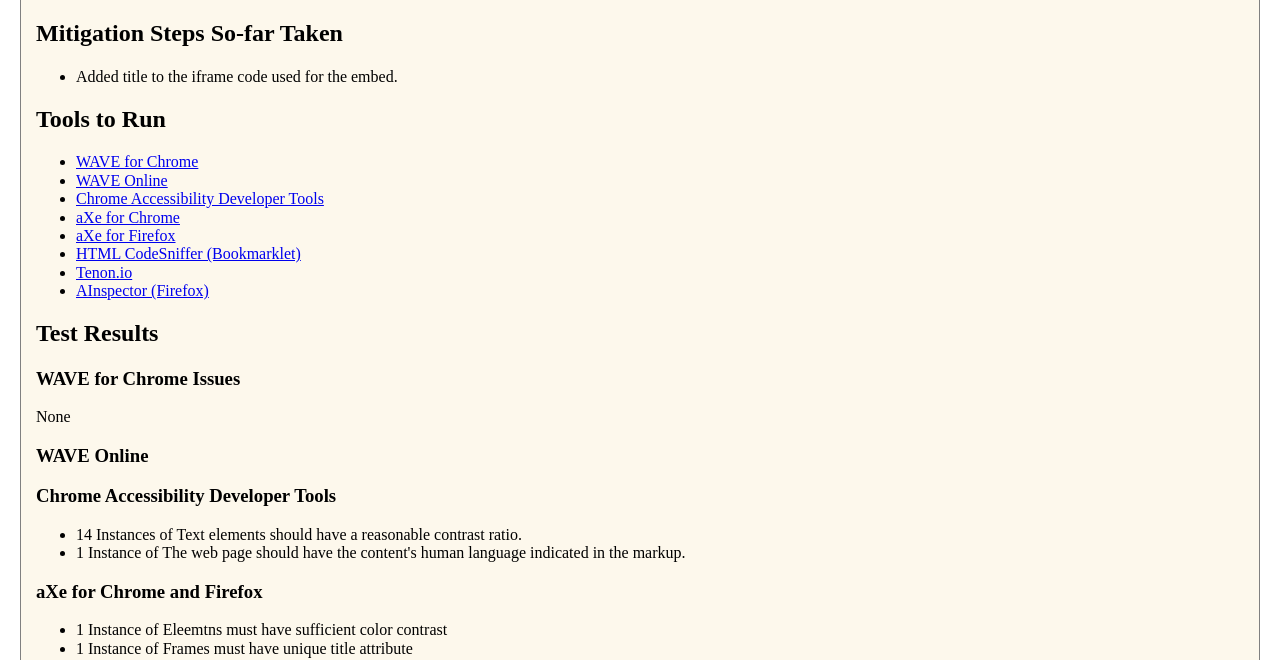
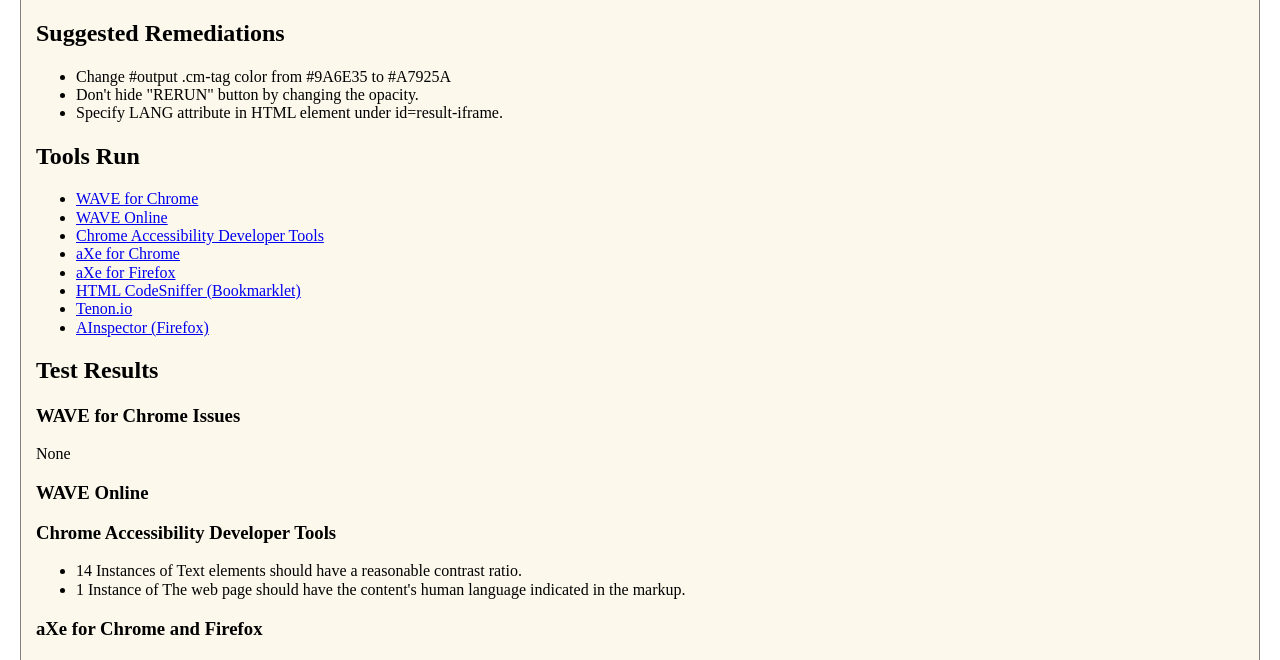
Before and after one commit to a11yNot/a11yNot.github.io, a Jekyll site: the page built from codepenEmbed.html, in a window 1280 px wide and 900 px high, scrolled down 230 px, cut to the strip 240-900 px from the top of the window. Built offline with Jekyll 4.4.1, drawn with Linux system fonts in a browser that asks for light colours; nearby versions of some CDN libraries; some of the changed text lies outside the part shown.

Commit message:
updating codepen embed

```diff
--- a/codepenEmbed.html
+++ b/codepenEmbed.html
@@ -4,15 +4,16 @@
 ---
 
 <h2>Embedded Code</h2>
-<iframe height='268' scrolling='no' src='//codepen.io/garcialo/embed/avWKKE/?height=268&theme-id=0&default-tab=result' title="embed codepen" frameborder='no' allowtransparency='true' allowfullscreen='true' style='width: 100%;'></iframe>
+<iframe height='268' scrolling='no' src='//codepen.io/garcialo/embed/avWKKE/?height=268&theme-id=8&default-tab=html' frameborder='no' allowtransparency='true' allowfullscreen='true' style='width: 100%;'></iframe>
 
-<h2>Mitigation Steps So-far Taken</h2>
+<h2>Suggested Remediations</h2>
 		<ul>
-	<li>Added title to the iframe code used for the embed.
+			<li>Change #output .cm-tag color from #9A6E35 to #A7925A
+			<li>Don't hide "RERUN" button by changing the opacity.
+			<li>Specify LANG attribute in HTML element under id=result-iframe.
 		</ul>
 
-<h2>Tools to Run</h2>
-
+<h2>Tools Run</h2>
 	<ul>
 		<li><a href="https://chrome.google.com/webstore/detail/wave-evaluation-tool/jbbplnpkjmmeebjpijfedlgcdilocofh">WAVE for Chrome</a>
 		<li><a href="http://wave.webaim.org/">WAVE Online</a>
@@ -38,24 +39,18 @@
 
 	<h3>aXe for Chrome and Firefox</h3>
 		<ul>
-	<li>1 Instance of Eleemtns must have sufficient color contrast
+			<li>1 Instance of Elements must have sufficient color contrast
 			<li>1 Instance of Frames must have unique title attribute
 			<li>1 Instance of HTML element must have a valid lang attribute
 		</ul>
 
 	<h3>HTML CodeSniffer</h3>
-<ul>
-	<li>4 Instances of Insufficient Contrast
-	<li>Multiple other issues; need to document. Some related to the site and not the embed.
-</ul>
+		<p>None</p>
 
 	<h3>Tenon.io</h3>
 		<ul>
 			<li>1 Instance of Frames have duplicate titles
 		</ul>
 
-
 	<h3>Accessibility Inspector</h3>
-<ul>
-	<li>1 Instance of IFRAME must have accessible name
-</ul>
+		<p>None</p>
```
Lines whose indentation alone changed are shown as unchanged.
